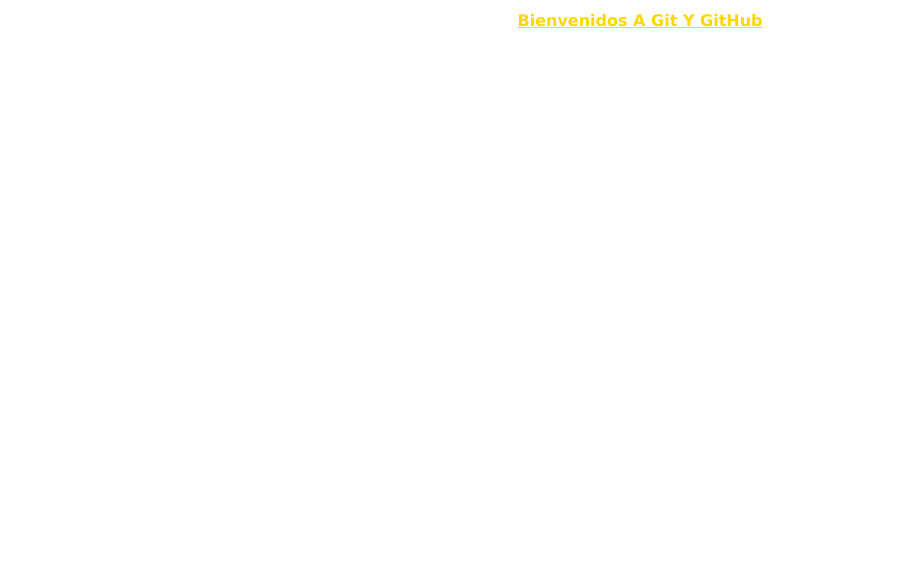
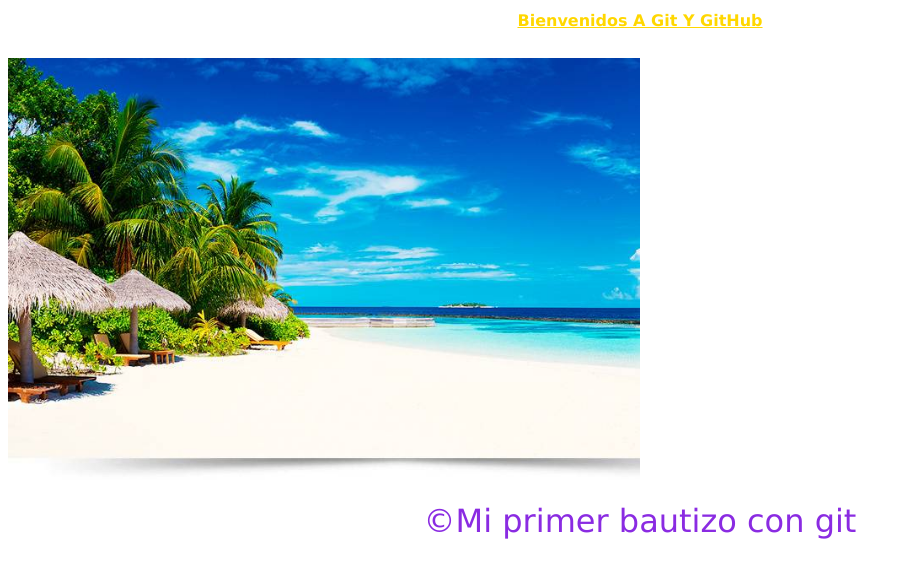
Before and after one commit to Angelica-Es/Entrega-2-GIT-GITHUB, a plain HTML site: page index.html in a window 1280 px wide. Shown: the whole page, without its empty margins (0-911 px from the left). Drawn offline with Linux system fonts and the light colour scheme.

Commit message:
se ingreso una imagen y un pie de pagina

```diff
--- a/index.html
+++ b/index.html
@@ -14,11 +14,29 @@
             text-transform: capitalize;
             text-align: center;
         }
+
+        img {
+            width: 50%;
+        }
+
+        footer {
+            font-family: 'Lucida Sans', 'Lucida Sans Regular', 'Lucida Grande', 'Lucida Sans Unicode', Geneva, Verdana, sans-serif;
+            font-size: 2em;
+            color: blueviolet;
+            text-align: center;
+        }
     </style>
 </head>
 
 <body>
     <h1>Bienvenidos a Git y GitHub</h1>
+    <br>
+    <img src="imagenes/paisaje.jpeg">
+    <br>
+    <br>
+    <footer>
+        &copy;Mi primer bautizo con git
+    </footer>
 
 </body>
 
```
Also changed, not shown: imagenes/paisaje.jpeg (added).
